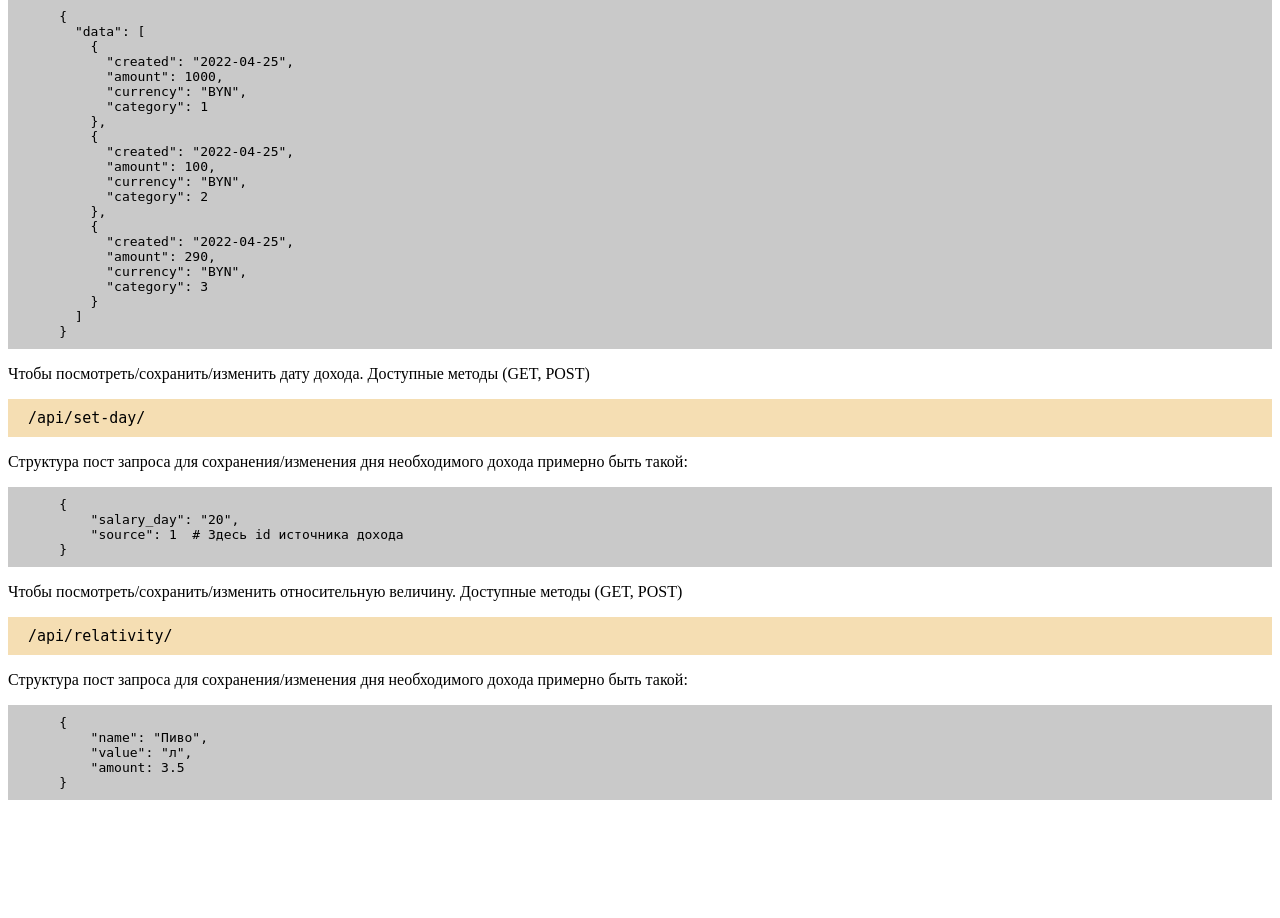
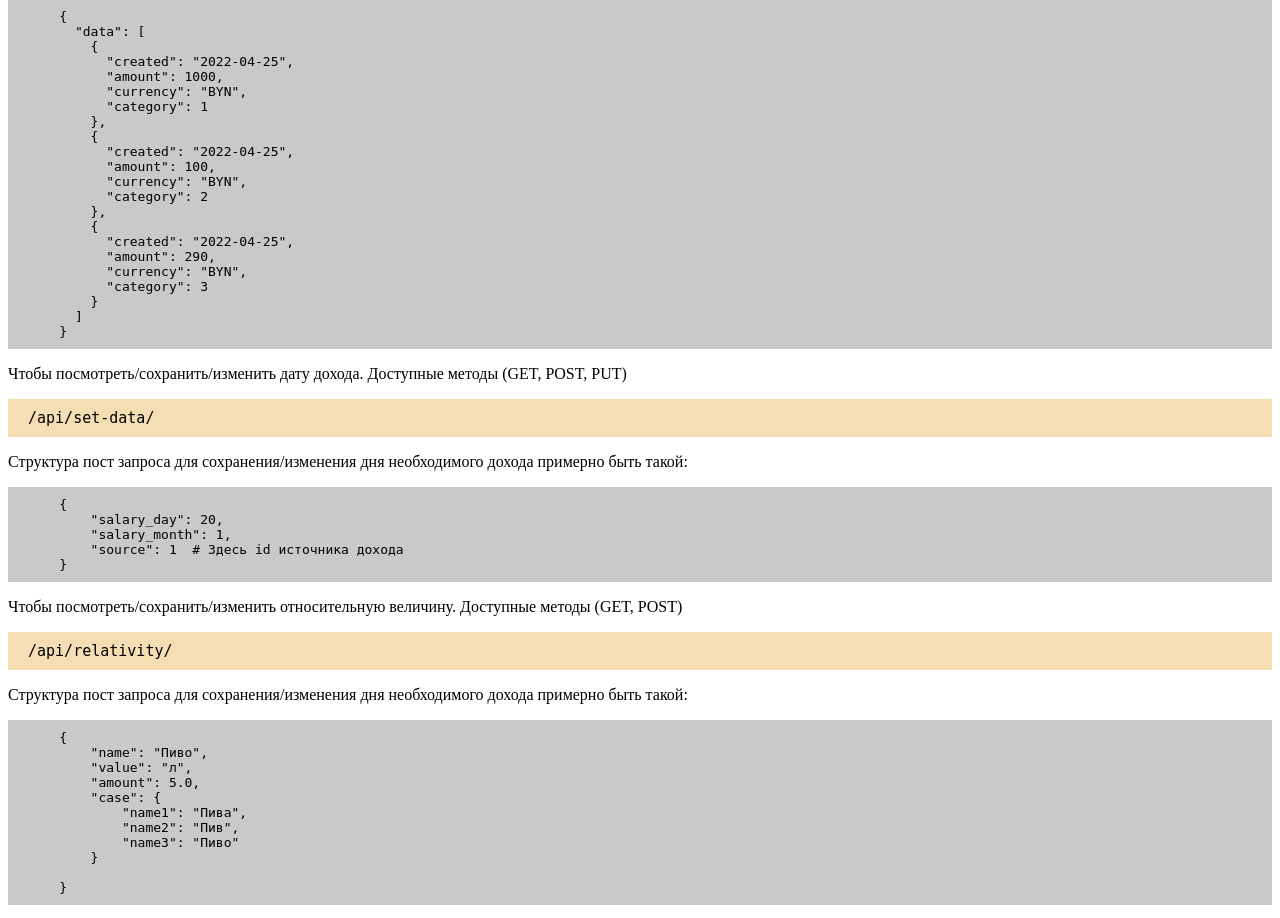
Before and after one commit to Asnaeb26/expenses, a Django app: page / in a window 1280 px wide. Shown: the part 886-1804 px from the top of the page. Before the commit the page ends 1686 px from the top, so only its background shows below. Run offline with Django 4.2, Linux system fonts and the light colour scheme.

Commit message:
Откорректировал поведение эндпоинтов api/relativity и api/set-data

```diff
--- a/app_expenses/admin.py
+++ b/app_expenses/admin.py
@@ -7,3 +7,5 @@ admin.site.register(models.Income)
 admin.site.register(models.ExpenseCategory)
 admin.site.register(models.Expense)
 admin.site.register(models.Client)
+admin.site.register(models.Relativity)
+admin.site.register(models.RelativeCase)
--- a/app_expenses/templates/app_expenses/index.html
+++ b/app_expenses/templates/app_expenses/index.html
@@ -67,12 +67,13 @@
     }
 </pre>
 
-<p>Чтобы посмотреть/сохранить/изменить дату дохода. Доступные методы (GET, POST)</p>
-<pre class="api">/api/set-day/</pre>
+<p>Чтобы посмотреть/сохранить/изменить дату дохода. Доступные методы (GET, POST, PUT)</p>
+<pre class="api">/api/set-data/</pre>
 <p>Структура пост запроса для сохранения/изменения дня необходимого дохода примерно быть такой:</p>
 <pre class="code">
     {
-        "salary_day": "20",
+        "salary_day": 20,
+        "salary_month": 1,
         "source": 1  # Здесь id источника дохода
     }
 </pre>
@@ -83,7 +84,13 @@
     {
         "name": "Пиво",
         "value": "л",
-        "amount: 3.5
+        "amount": 5.0,
+        "case": {
+            "name1": "Пива",
+            "name2": "Пив",
+            "name3": "Пиво"
+        }
+
     }
 </pre>
 </body>
--- a/app_expenses/urls.py
+++ b/app_expenses/urls.py
@@ -14,7 +14,7 @@ urlpatterns = [
     path('api/', include(category_router.urls)),
     path('api/', include(sources_router.urls)),
     path('api/relativity/', views.SetRelativity.as_view()),
-    path('api/set-day/', views.SetSalaryDay.as_view()),
+    path('api/set-data/', views.SetSalaryData.as_view()),
     path('api/incomes/', views.AllIncomesViewSet.as_view({'get': 'list', 'post': 'create'})),
     path('api/expenses/', views.AllExpensesViewSet.as_view({'get': 'list', 'post': 'create'})),
 ]
--- a/app_expenses/views.py
+++ b/app_expenses/views.py
@@ -42,21 +42,26 @@ class AllExpensesViewSet(mixins.ListModelMixin, mixins.CreateModelMixin, Generic
         return Response(serializer.data, status=HTTP_201_CREATED)
 
 
-class SetSalaryDay(APIView):
+class SetSalaryData(APIView):
     def get(self, request):
         queryset = Client.objects.all()
         serializer = serializers.ClientSerializer(queryset, many=True)
         return Response(serializer.data)
 
     def post(self, request):
-        income_id = request.data.get('source')
-        salary_day = request.data.get('salary_day')
-        obj, _ = Client.objects.update_or_create(
-            source_id=income_id,
-            defaults={'salary_day': salary_day},
-        )
-        serializer = serializers.ClientSerializer(obj)
-        return Response(serializer.data, status=HTTP_200_OK)
+        data = request.data
+        serializer = serializers.ClientSerializer(data=data)
+        serializer.is_valid(raise_exception=True)
+        serializer.save()
+        return Response(serializer.data, status=HTTP_201_CREATED)
+
+    def put(self, request):
+        data = request.data
+        instance = Client.objects.get(source_id=data.get('source'))
+        serializer = serializers.ClientSerializer(instance, data=data)
+        serializer.is_valid(raise_exception=True)
+        serializer.save()
+        return Response(serializer.data, status=HTTP_201_CREATED)
 
 
 class SetRelativity(APIView):
@@ -65,13 +70,20 @@ class SetRelativity(APIView):
         return Response(serializer.data)
 
     def post(self, request):
-        name = request.data.get('name')
-        value = request.data.get('value')
-        amount = request.data.get('amount')
-        if Relativity.objects.count() != 0:
-            Relativity.objects.update(name=name, value=value, amount=amount)
-        else:
-            Relativity.objects.create(name=name, value=value, amount=amount)
-        relativity = Relativity.objects.first()
-        serializer = serializers.RelativitySerializer(relativity)
+        data = request.data
+        serializer = serializers.RelativitySerializer(data=data)
+        serializer.is_valid(raise_exception=True)
+        serializer.save()
         return Response(serializer.data, status=HTTP_200_OK)
+
+    # {
+    #     "name": "Пиво",
+    #     "value": "л",
+    #     "amount": 5.0,
+    #     "case": {
+    #         "name1": "Пива",
+    #         "name2": "Пив",
+    #         "name3": "Пиво"
+    #     }
+    #
+    # }
```
Also changed, not shown: app_expenses/models.py (+13 -1 lines), app_expenses/serializers.py (+35 -4 lines).
